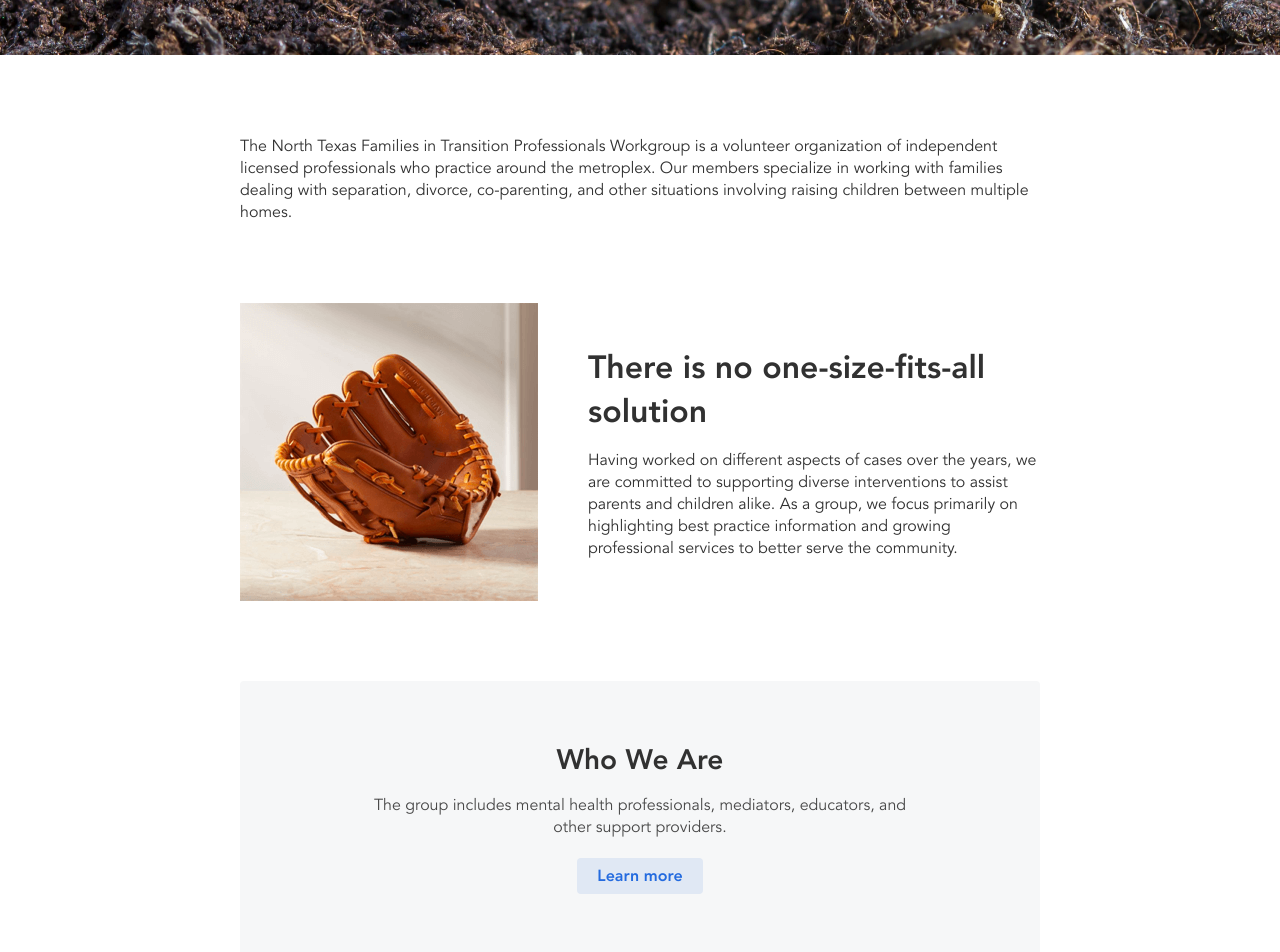
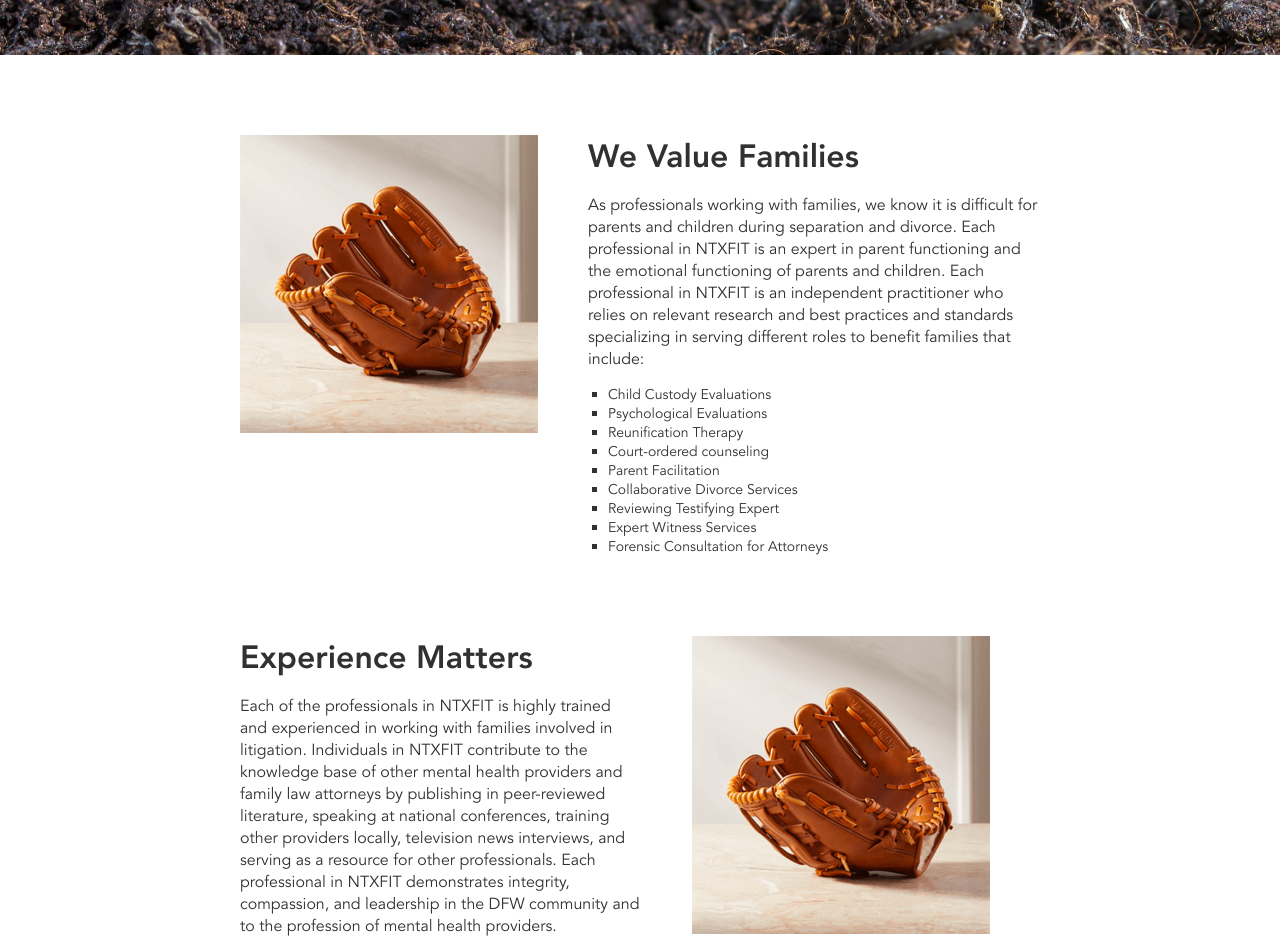
Before and after one commit to Modern-Lawyer-Marketing/ntxfit, a React (Create React App) app: page / in a window 1280 px wide. Shown: the part 520-1472 px from the top of the page. Built offline with nearby package versions, Linux system fonts and the light colour scheme.

Commit message:
Added more blocks to home

```diff
--- /dev/null
+++ b/src/components/Home/About.jsx
@@ -0,0 +1,51 @@
+/* eslint-disable max-len */
+import React from 'react';
+import '../../styles/home/about.scss';
+import useWindowDimensions from '../../lib/useWindowDimensions';
+
+/**
+ * About section
+ */
+const About = () => {
+  const { isMobile } = useWindowDimensions();
+
+  return (
+    <div className="about">
+      <div className={`section ${isMobile ? 'mobile' : ''}`}>
+        <img src={require('../../images/baseball-glove.png')} alt="family" />
+        <div className="content">
+          <h2>We Value Families</h2>
+          <p>As professionals working with families, we know it is difficult for parents and children during separation and divorce.  Each professional in NTXFIT is an expert in parent functioning and the emotional functioning of parents and children.  Each professional in NTXFIT is an independent practitioner who relies on relevant research and best practices and standards specializing in serving different roles to benefit families that include:</p>
+          <ul>
+            <li>Child Custody Evaluations</li>
+            <li>Psychological Evaluations</li>
+            <li>Reunification Therapy</li>
+            <li>Court-ordered counseling</li>
+            <li>Parent Facilitation</li>
+            <li>Collaborative Divorce Services</li>
+            <li>Reviewing Testifying Expert</li>
+            <li>Expert Witness Services</li>
+            <li>Forensic Consultation for Attorneys</li>
+          </ul>
+        </div>
+      </div>
+
+      <div className={`section flip ${isMobile ? 'mobile' : ''}`}>
+        <img src={require('../../images/baseball-glove.png')} alt="experience" />
+        <div className="content">
+          <h2>Experience Matters</h2>
+          <p>Each of the professionals in NTXFIT is highly trained and experienced in working with families involved in litigation.   Individuals in NTXFIT contribute to the knowledge base of other mental health providers and family law attorneys by publishing in peer-reviewed literature, speaking at national conferences, training other providers locally, television news interviews, and serving as a resource for other professionals.  Each professional in NTXFIT demonstrates integrity, compassion, and leadership in the DFW community and to the profession of mental health providers.</p>
+        </div>
+      </div>
+
+      <div className={`section ${isMobile ? 'mobile' : ''}`}>
+        <img src={require('../../images/baseball-glove.png')} alt="baseball glove" />
+        <div className="content">
+          <h2>Why We Created NTXFIT</h2>
+          <p>A limited number of professionals gathered to serve as resources to each other and to the professional community to contribute to the expertise in the field of family law litigation as mental health professionals.   As leaders teaching others how to do forensic work, NTXFIT continues to offer twice a year advanced trainings to encourage other mental health professionals to accept cases involving litigation.   We also encourage other professionals to form their own organizations for similar purpose as has been done by a group of professionals who formed THETAFF.</p>
+        </div>
+      </div>
+    </div>
+  );
+};
+export default About;
--- a/src/components/Home/About1.jsx
+++ /dev/null
@@ -1,16 +0,0 @@
-import React from 'react';
-import '../../styles/home/about.scss';
-
-/**
- * About section
- */
-const About = () => (
-  <div className="home-about">
-    <div className="section">
-      {/* eslint-disable-next-line max-len */}
-      <p className="subtitle">The North Texas Families in Transition Professionals Workgroup is a volunteer organization of independent licensed professionals who practice around the metroplex. Our members specialize in working with families dealing with separation, divorce, co-parenting, and other situations involving raising children between multiple homes.</p>
-    </div>
-  </div>
-);
-
-export default About;
--- a/src/components/Home/About2.jsx
+++ /dev/null
@@ -1,24 +0,0 @@
-import React from 'react';
-import '../../styles/members/about.scss';
-import useWindowDimensions from '../../lib/useWindowDimensions';
-
-/**
- * About section
- */
-const About = () => {
-  const { isMobile } = useWindowDimensions();
-
-  return (
-    <div className="members-about">
-      <div className={`section ${isMobile ? 'mobile' : ''}`}>
-        <img src={require('../../images/baseball-glove.png')} alt="baseball glove" />
-        <div className="content">
-          <h2>There is no one-size-fits-all solution</h2>
-          {/* eslint-disable-next-line max-len */}
-          <p>Having worked on different aspects of cases over the years, we are committed to supporting diverse interventions to assist parents and children alike. As a group, we focus primarily on highlighting best practice information and growing professional services to better serve the community.</p>
-        </div>
-      </div>
-    </div>
-  );
-};
-export default About;
--- a/src/pages/Events.jsx
+++ b/src/pages/Events.jsx
@@ -6,7 +6,7 @@ import Header from '../components/Header';
  */
 const Events = () => (
   <div className="events">
-    <Header short backgroundImage={require('../images/members-header.jpg')} backgroundPosition="right">
+    <Header short backgroundImage={require('../images/events-header.jpg')} backgroundPosition="right 60%">
       <h1>Events</h1>
     </Header>
   </div>
--- a/src/pages/Home.jsx
+++ b/src/pages/Home.jsx
@@ -1,8 +1,7 @@
 import React from 'react';
 import Header from '../components/Header';
 import MemberCTA from '../components/Home/MemberCTA';
-import About1 from '../components/Home/About1';
-import About2 from '../components/Home/About2';
+import About from '../components/Home/About';
 
 /**
  * Landing page
@@ -14,8 +13,7 @@ const Home = () => (
       <h1>Families In Transition</h1>
       <h2>Professionals Encouraging Healthy Families</h2>
     </Header>
-    <About1 />
-    <About2 />
+    <About />
     <MemberCTA />
   </div>
 );
--- a/src/styles/app.scss
+++ b/src/styles/app.scss
@@ -64,6 +64,10 @@ a {
   color: $blue;
 }
 
+ul {
+  list-style: square;
+}
+
 .app {
   height: 100vh;
   width: 100vw;
--- a/src/styles/home/about.scss
+++ b/src/styles/home/about.scss
@@ -1,6 +1,50 @@
 @import '../constants.scss';
 
-.home-about {
+.about {
+  align-items: center;
   display: flex;
+  flex-flow: column;
   justify-content: center;
+
+  .section {
+    align-items: flex-start;
+    display: flex;
+    justify-content: center;
+
+    .content {
+      h2 {
+        font-size: 32px;
+        margin-bottom: 15px;
+      }
+
+      ul {
+        font-size: 14px;
+        margin-left: 20px;
+        margin-top: 15px;
+      }
+    }
+
+    img {
+      margin-right: 50px;
+      width: 40%;
+    }
+
+    &.flip {
+      flex-flow: row-reverse;
+
+      img {
+        margin-left: 50px;
+      }
+    }
+
+    &.mobile {
+      flex-flow: column;
+
+      img {
+        margin: 0 0 40px;
+        max-width: 300px;
+        width: 100%;
+      }
+    }
+  }
 }
--- a/src/styles/members/about.scss
+++ /dev/null
@@ -1,34 +0,0 @@
-@import '../constants.scss';
-
-.members-about {
-  display: flex;
-  justify-content: center;
-
-  .section {
-    align-items: center;
-    display: flex;
-    justify-content: center;
-
-    .content {
-      h2 {
-        font-size: 32px;
-        margin-bottom: 15px;
-      }
-    }
-
-    img {
-      margin-right: 50px;
-      width: 40%;
-    }
-
-    &.mobile {
-      flex-flow: column;
-
-      img {
-        margin: 0 0 40px;
-        max-width: 300px;
-        width: 100%;
-      }
-    }
-  }
-}
```
Also changed, not shown: src/images/events-header.jpg (added), src/lib/memberList.js.
